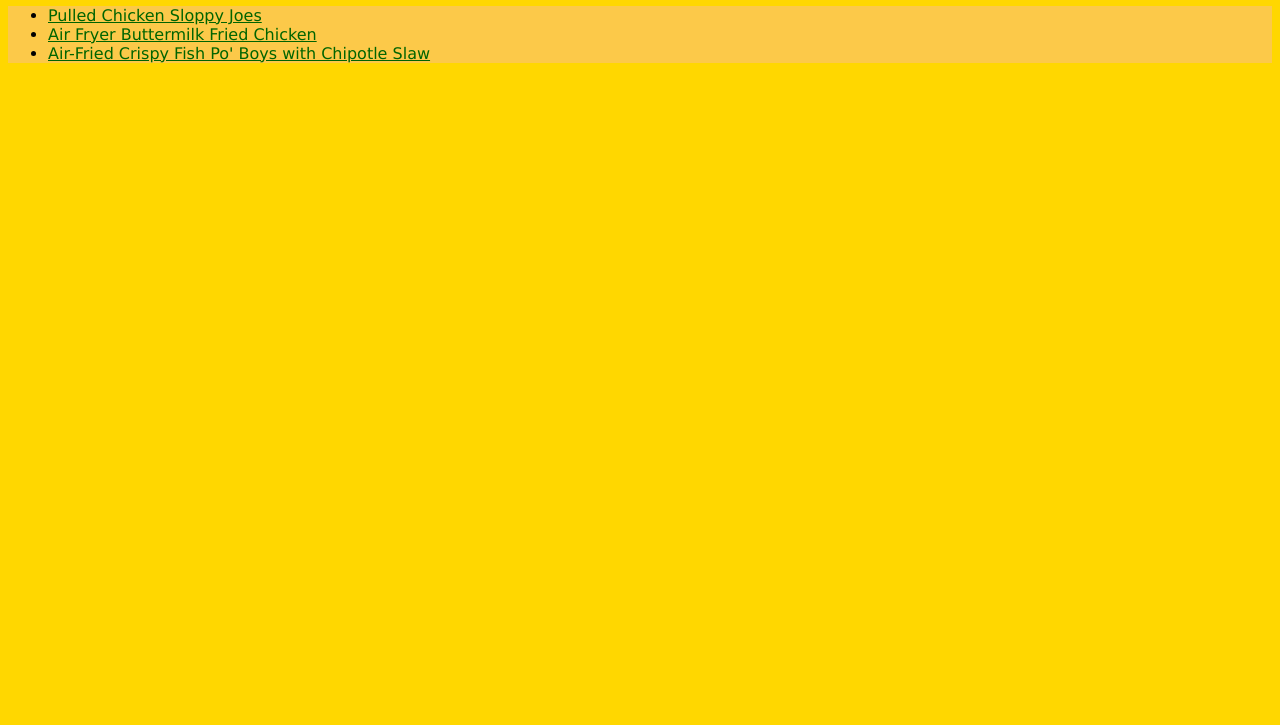
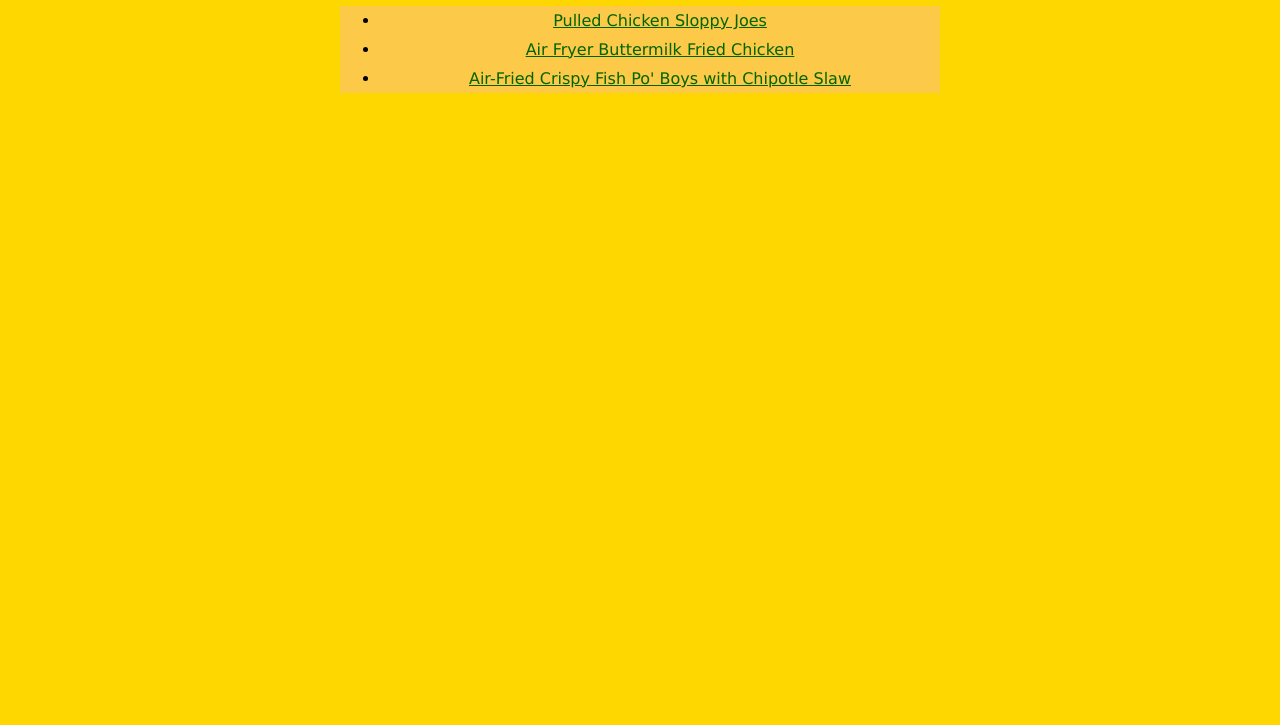
Before and after one commit to Tronator2000/odin-recipes, a plain HTML site: page index.html in a window 1280 px wide. Shown: the part 75-800 px from the top of the page. Drawn offline with Linux system fonts and the light colour scheme.

Commit message:
Make changes in styling
After display and box-model lessons I've decided to make some more
styling to the website, including centering elements and margin/paddings

```diff
--- a/css/styles.css
+++ b/css/styles.css
@@ -5,12 +5,27 @@ body {
 
 h1 {
     font-weight: bolder;
+    text-align: center;
 }
 
 a {
     color: darkgreen;
+    text-align: center;
+    display: block;
+    padding: 5px;
 }
 
 p, ul, ol {
     background-color: rgb(252, 201, 73);
 }
+
+.recipes-list {
+    max-width: 600px;
+    margin: auto;
+    text-align: center;
+}
+
+img {
+    display: block;
+    margin: auto;
+}
--- a/index.html
+++ b/index.html
@@ -7,10 +7,12 @@
     </head>
     <body>
         <h1>Odin Recipes</h1>
-        <ul>
-            <li><a href="./recipes/pulled-chicken-sloppy-joes.html">Pulled Chicken Sloppy Joes</a></li>
-            <li><a href="./recipes/air-fryer-buttermilk-fried-chicken.html">Air Fryer Buttermilk Fried Chicken</a></li>
-            <li><a href="./recipes/air-fried-crispy-fish.html">Air-Fried Crispy Fish Po' Boys with Chipotle Slaw</a></li>
-        </ul>
+        <div class="recipes-list">
+            <ul>
+                <li><a href="./recipes/pulled-chicken-sloppy-joes.html">Pulled Chicken Sloppy Joes</a></li>
+                <li><a href="./recipes/air-fryer-buttermilk-fried-chicken.html">Air Fryer Buttermilk Fried Chicken</a></li>
+                <li><a href="./recipes/air-fried-crispy-fish.html">Air-Fried Crispy Fish Po' Boys with Chipotle Slaw</a></li>
+            </ul>
+        </div>
     </body>
 </html>
```
